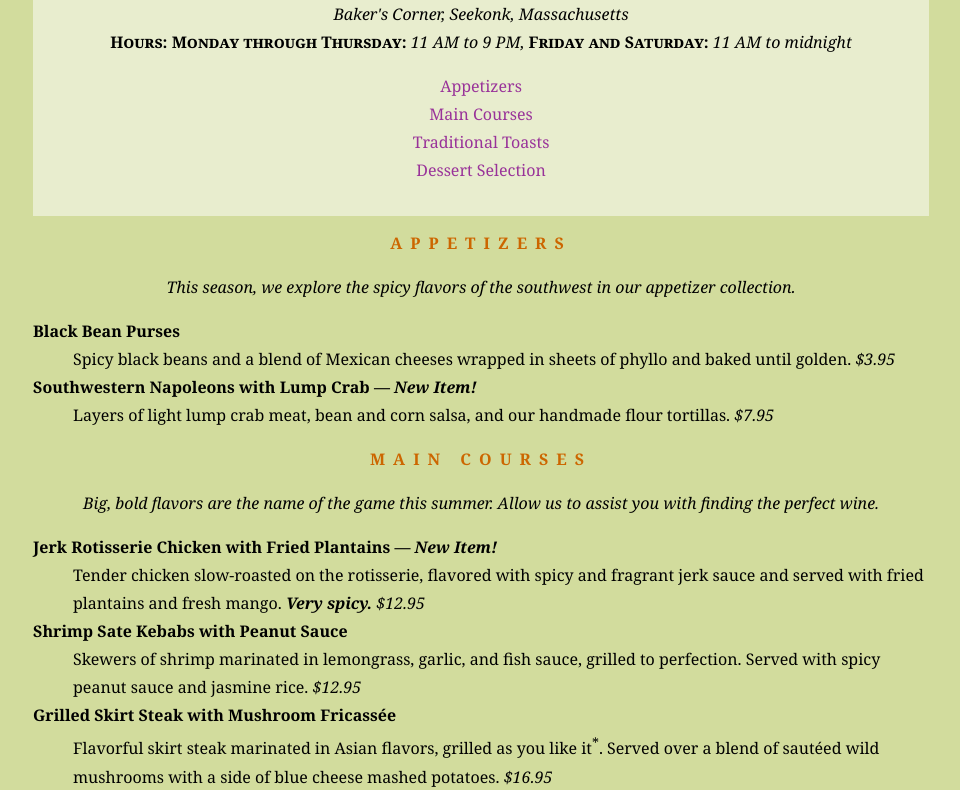
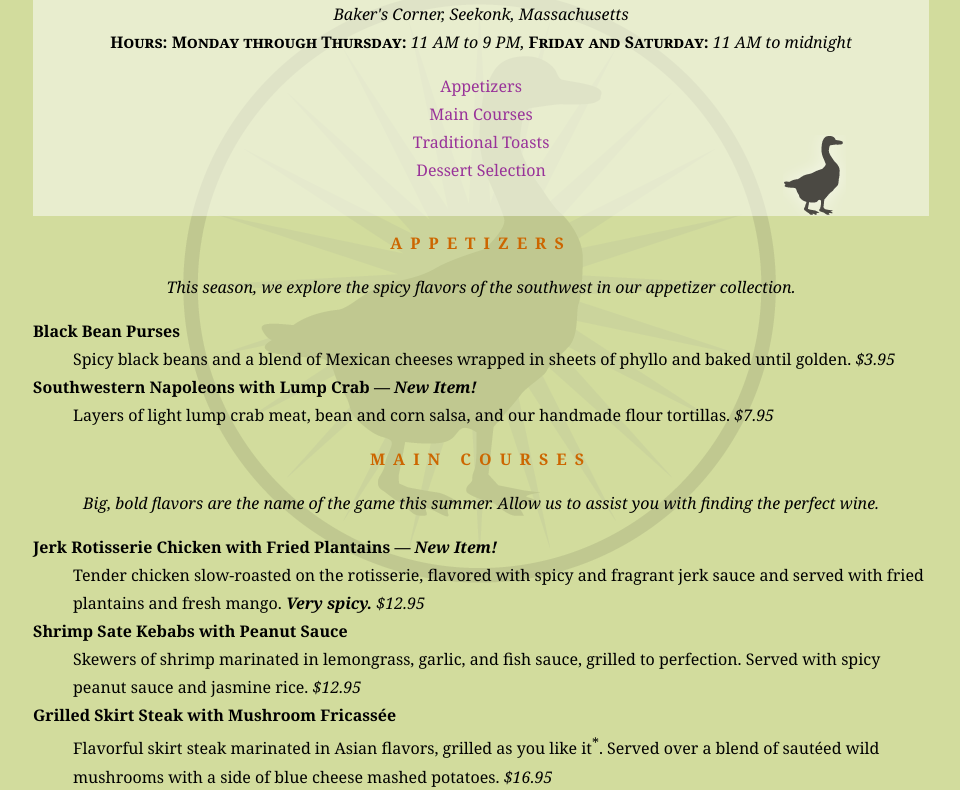
Before and after one commit to michellehokeness/webd168, a plain HTML site: page lesson06/summermenu.html in a window 1280 px wide. Shown: the part 113-903 px from the top of the page, without its empty margins (159-1119 px from the left). Drawn offline with Linux system fonts and the light colour scheme; a web font is replaced by a local one.

Commit message:
add changes to HTML and CSS

```diff
--- a/lesson06/styles.css
+++ b/lesson06/styles.css
@@ -4,7 +4,7 @@ html {
 }
 
 body {
-  background-color: rgb(210,220,157);
+  background: #d2dc9d url(images/blackgoose.png) no-repeat center 100px fixed; /* sets body background color, image, and placement */
   font-family: Georgia, serif; /* Sets the body font to Georgia, serif */
   font-size: 1rem; /* 16px, base font size */
   line-height: 1.75rem; /* 28px, sets the line height to 1.75 times the font size */
@@ -12,6 +12,7 @@ body {
 }
 
 header {
+  background: url(images/purpledot.png) repeat-x center top fixed, url(images/gooseshadow.png) 90% bottom no-repeat; /* sets header background color, images, and placement */
   background-color: rgba(255, 255, 255, .5);
   margin-top: 0; /* No margin at the top of the header */
   padding: 3rem 1rem 2rem 1rem; /* 3rem padding on top, 1rem on left and right, 2rem on bottom */
```
